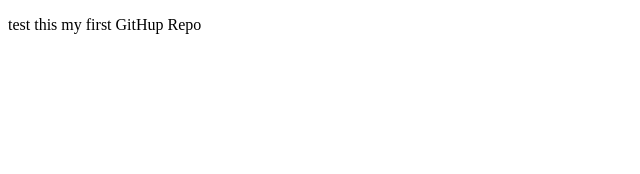
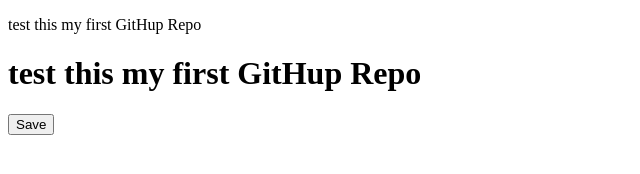
Before and after one commit to HebaMostafa123/Lec-Demo, a plain HTML site: page index.html in a window 1280 px wide. Shown: the whole page, without its empty margins (0-640 px from the left). Drawn offline with Linux system fonts and the light colour scheme.

Commit message:
Add new button

```diff
--- a/index.html
+++ b/index.html
@@ -5,5 +5,7 @@
 <body>
     <div>
         <p>test this my first GitHup Repo</p>
+        <h1>test this my first GitHup Repo</h1>
+        <button>Save</button>
     </div>
 </body>
```
